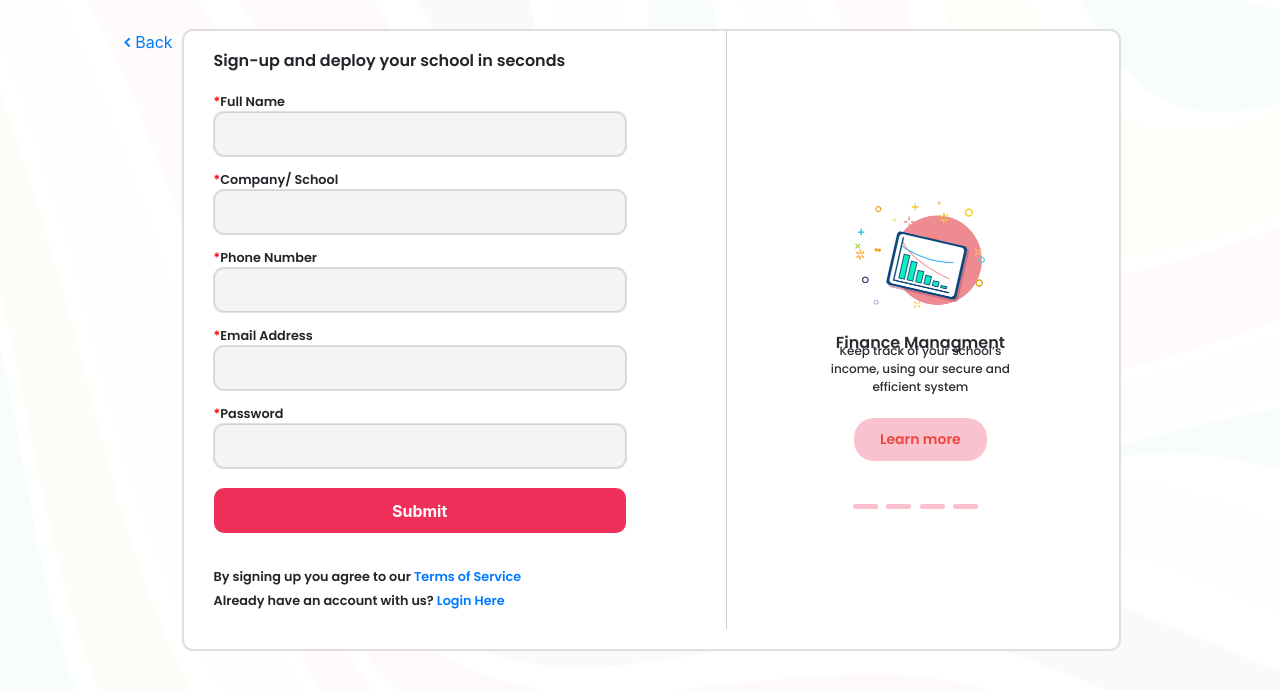
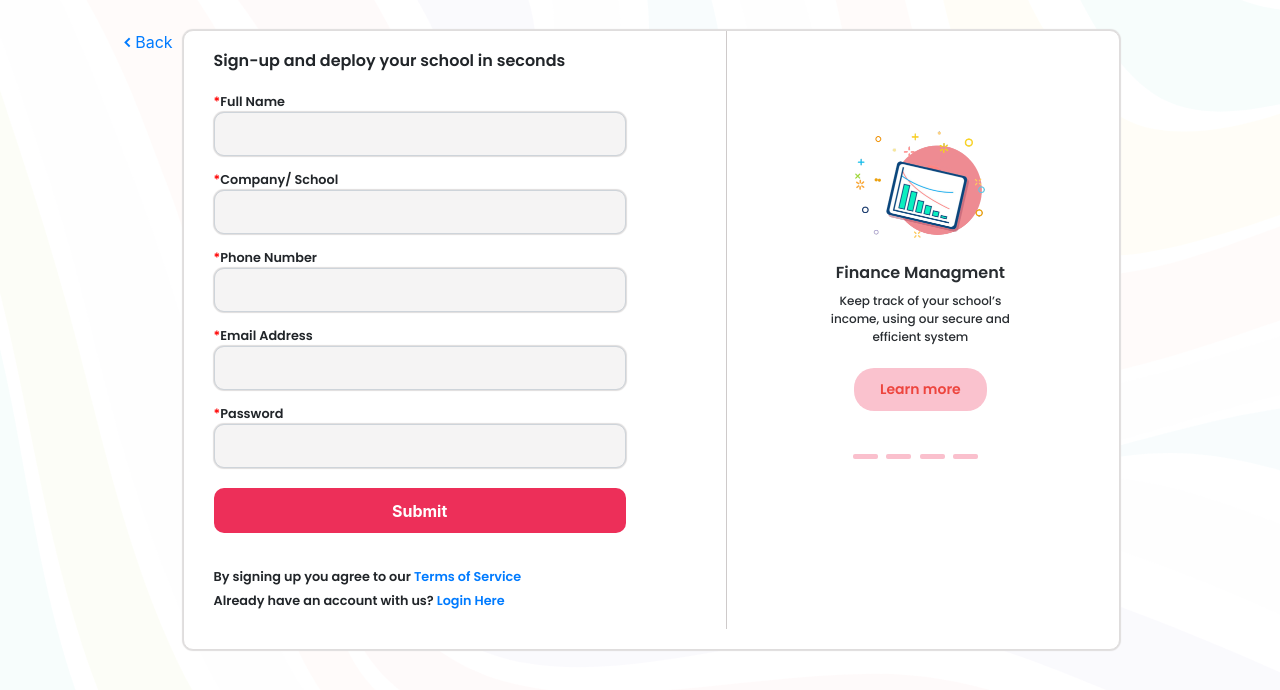
Before and after one commit to sarahnnanyelugo/educare, a plain HTML site: page sign-up.html in a window 1280 px wide. Shown: the part 70-760 px from the top of the page. Drawn offline with Linux system fonts and the light colour scheme.

Commit message:
modified login page

```diff
--- a/Assets/css/educare.css
+++ b/Assets/css/educare.css
@@ -1766,7 +1766,7 @@ background-color:#EB1D1D !important;
 }
 
 #r-card p{
-  margin-top:-28px;
+  margin-top:-8px;
 }
 
 
--- a/sign-up.html
+++ b/sign-up.html
@@ -156,7 +156,7 @@ Educare    </title>
 
 </form>
 <div>
-<div class="col-md-5  slideshow-container" style=" display:flex; margin-top:70px">
+<div class="col-md-5  slideshow-container" style=" display:flex; margin-top:0px">
 
 <div class="col-md-2">&nbsp;</div>
 <div class="mySlides faded col-md-12" id="r-card" >
```
